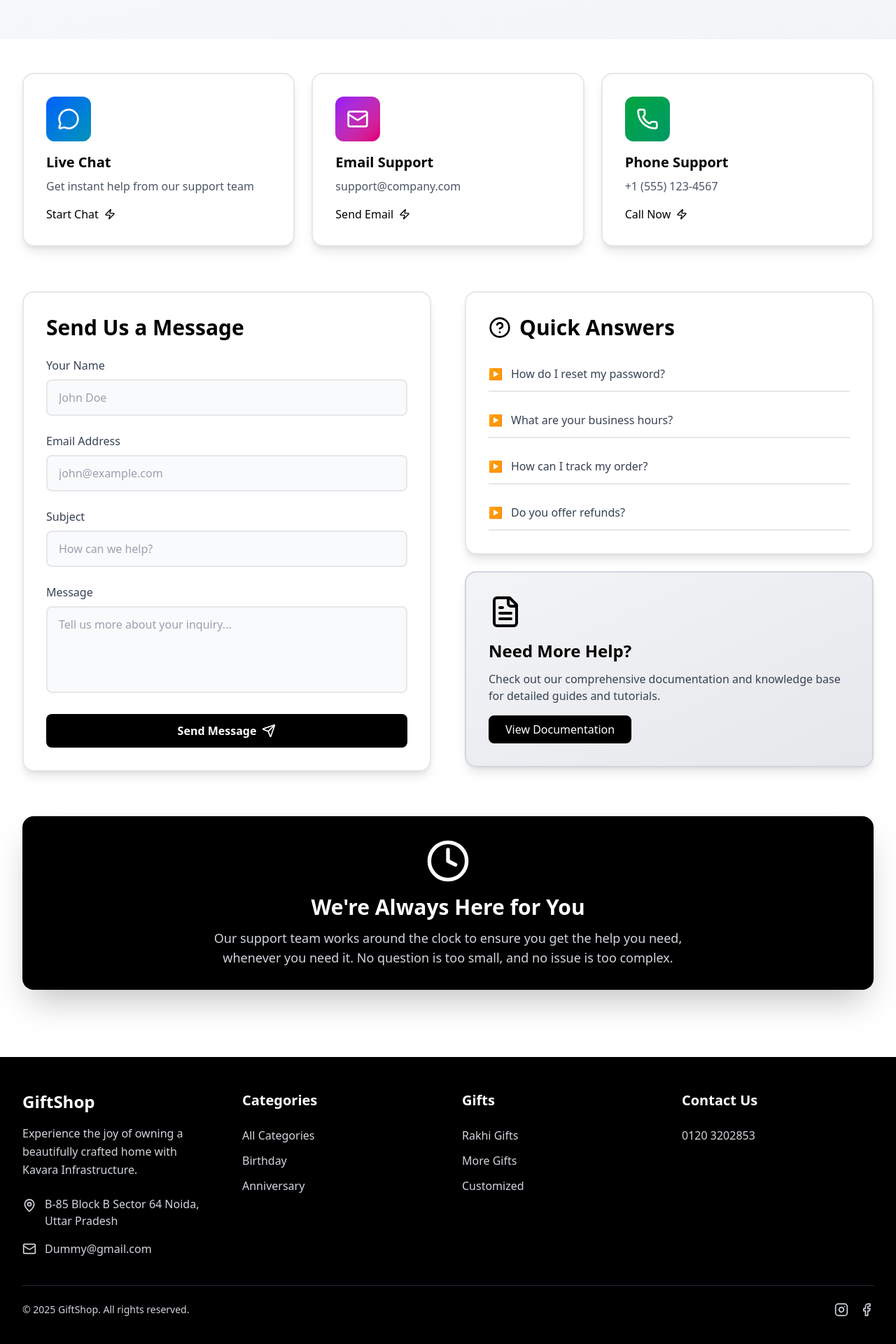
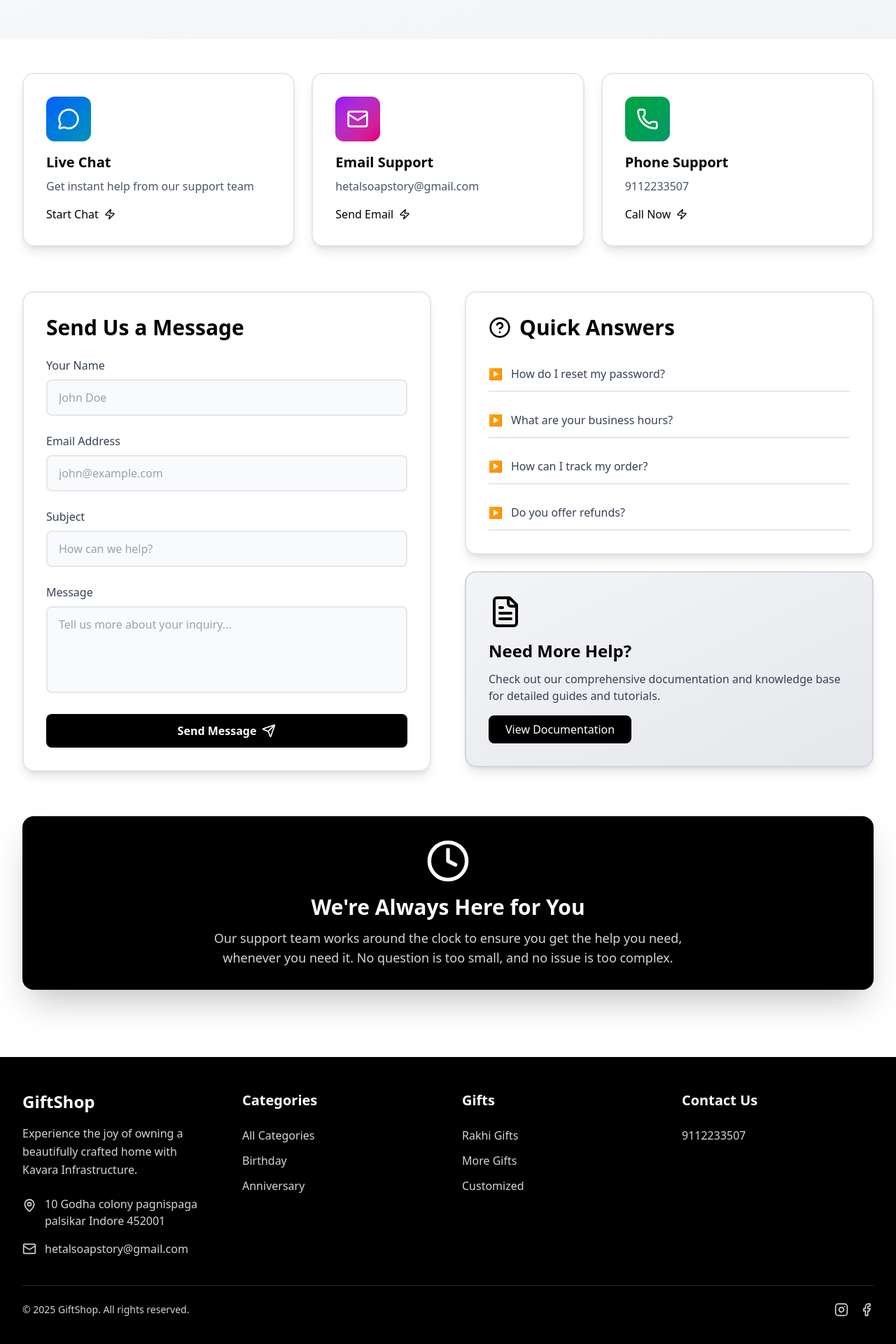
Before and after one commit to rishabhsahu06/giftbox-frontend, a React (Vite) app: page /support in a window 1280 px wide. Shown: the part 430-2350 px from the top of the page at 70% size. Built offline with nearby package versions, Linux system fonts and the light colour scheme; no server answers.

Commit message:
env add and address add

```diff
--- a/src/constants/maincontant.js
+++ b/src/constants/maincontant.js
@@ -3,13 +3,13 @@ import logo from "../assets/logo1.png";
 
 
 export const MainContent = {
-  appName: "Darvar Collection",
+  appName: import.meta.env.VITE_APP_NAME,
   logo: logo,
   // appLogoClr: appLogoClr,
   appURL: "",
-  contactNo: "+096855 53090",
-  email: "Hetalcollection@example.com",
-  address: "Shop NO.- 5 and 6, Plot no.130, Birla Mandir Rd, Near Malviya Complex, Roshanpura, Malviya Nagar, Bhopal, Madhya Pradesh 462003",
+  contactNo: "9112233507",
+  email: "hetalsoapstory@gmail.com",
+  address: "10 Godha colony pagnispaga palsikar Indore 452001",
   telegram_link: "https://t.me/YourTelegramUsername",
 };
 export const backendConfig = {
--- a/src/landingPage/Footer.jsx
+++ b/src/landingPage/Footer.jsx
@@ -20,9 +20,9 @@ const SOCIAL_LINKS = [
 ];
 
 const CONTACT_INFO = {
-  address: "B-85 Block B Sector 64 Noida, Uttar Pradesh",
-  email: "Dummy@gmail.com",
-  phone: "0120 3202853",
+  address: "10 Godha colony pagnispaga palsikar Indore 452001",
+  email: "hetalsoapstory@gmail.com",
+  phone: "9112233507",
 };
 
 const NavigationSection = ({ title, links }) => (
--- a/src/landingPage/Navbar.jsx
+++ b/src/landingPage/Navbar.jsx
@@ -64,14 +64,14 @@ const NavbarMain = () => {
               For bulk orders, special pricing, or detailed inquiries, contact us directly:
             </p>
             <div className="flex flex-col gap-3">
-              <p className="font-medium text-gray-900">📞 Call: +91 98765 43210</p>
-              <p className="font-medium text-gray-900">✉️ Email: sales@example.com</p>
+              <p className="font-medium text-gray-900">📞 Call: 9112233507</p>
+              <p className="font-medium text-gray-900">✉️ Email: hetalsoapstory@gmail.com</p>
               <p className="font-medium text-gray-900">
                 🕒 Availability: Mon-Sat 10AM - 6PM
               </p>
             </div>
             <button
-              onClick={() => (window.location.href = "tel:+919876543210")}
+              onClick={() => (window.location.href = "tel:9112233507")}
               className="mt-6 w-full bg-red-500 hover:bg-red-600 text-white py-3 rounded-xl font-semibold transition"
             >
               Call Now
@@ -96,7 +96,7 @@ const NavbarMain = () => {
             <div className="hidden lg:flex items-center flex-1 max-w-2xl mx-8 gap-6">
               <div className="flex items-center gap-2 text-gray-700">
                 <Phone className="w-4 h-4" />
-                <span className="text-sm font-medium">+123 567 880</span>
+                <span className="text-sm font-medium">9112233507</span>
               </div>
 
               <div className="flex items-center flex-1 bg-gray-100 rounded-md overflow-hidden border border-gray-200 focus-within:border-gray-400">
--- a/src/landingPage/support.jsx
+++ b/src/landingPage/support.jsx
@@ -35,14 +35,14 @@ const Supportpage = () => {
     {
       icon: <Mail className="w-8 h-8" />,
       title: "Email Support",
-      description: "support@company.com",
+      description: "hetalsoapstory@gmail.com",
       action: "Send Email",
       color: "from-purple-600 to-pink-600"
     },
     {
       icon: <Phone className="w-8 h-8" />,
       title: "Phone Support",
-      description: "+1 (555) 123-4567",
+      description: "9112233507",
       action: "Call Now",
       color: "from-green-600 to-emerald-600"
     }
--- a/src/pages/Payment.jsx
+++ b/src/pages/Payment.jsx
@@ -61,7 +61,7 @@ const Payment = () => {
       }
 
       const options = {
-        key: "rzp_test_RT2QxXAweehcUn",
+        key: import.meta.env.VITE_RAZORPAY_KEY,
         amount: order.amount.toString(),
         currency: order.currency,
         name: "My Shop",
@@ -97,7 +97,7 @@ const Payment = () => {
       rzp1.open();
 
 
-      new window.Razorpay(options).open();
+      // new window.Razorpay(options).open();
     } catch (err) {
       toast.error("Payment initiation failed");
     } finally {
--- a/src/userPanel/Invoice.jsx
+++ b/src/userPanel/Invoice.jsx
@@ -18,7 +18,7 @@ const Invoice = () => {
     const fetchInvoice = async () => {
       setLoading(true);
       try {
-        const res = await getOrderById(orderId);
+        const res = await getOrderById();
         if (res.success) {
           setInvoiceData(res.order);
         } else {
@@ -31,7 +31,7 @@ const Invoice = () => {
       }
     };
     fetchInvoice();
-  }, [orderId]);
+  }, []);
 
   if (loading) return <PageLoader loading={loading} />;
   if (!invoiceData) return <div className="text-center py-10">Loading...</div>;
@@ -113,9 +113,9 @@ const Invoice = () => {
           />
           <div className="text-right text-[10px] sm:text-sm">
             <h4 className="font-bold text-base sm:text-lg">Hetal Collection</h4>
-            <p>88/2/2/4 Singhal Compound Dewas Naka</p>
+            <p>10 Godha colony pagnispaga palsikar Indore 452001</p>
             <p>Lasudiya Mori, Indore, India - 452010</p>
-            <p>(+91) 896 496 9960 | info@pvt.com</p>
+            <p>(+91) 9112233507 | hetalsoapstory@gmail.com</p>
           </div>
         </div>
 
```
Also changed, not shown: 1 other file (tests, documents, lock files or other folders).
